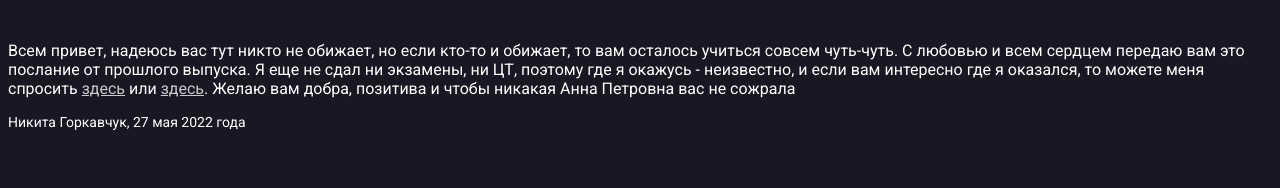
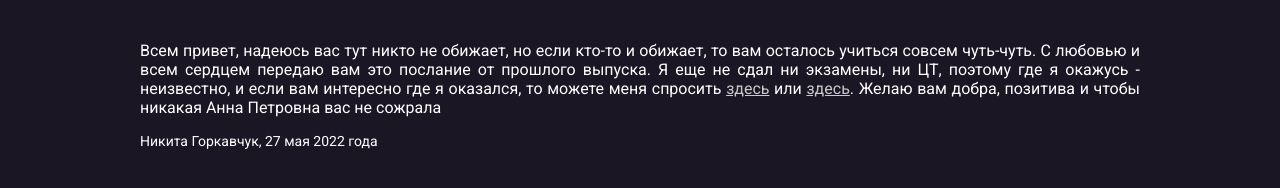
Before and after one commit to dudosina5/14feb, a plain HTML site: page school-end/index.html in a window 1280 px wide. Drawn offline with Linux system fonts and the light colour scheme.

Commit message:
Add files via upload

```diff
--- a/school-end/index.html
+++ b/school-end/index.html
@@ -15,7 +15,7 @@
     <div class="page">
         <div class="message">
             <p class="messsage__text">
-                Всем привет, надеюсь вас тут никто не обижает, но если кто-то и обижает, то вам осталось учиться совсем чуть-чуть. С любовью и всем сердцем передаю вам это послание от прошлого выпуска. Я еще не сдал ни экзамены, ни ЦТ, поэтому где я окажусь - неизвестно, и если вам интересно где я оказался, то можете меня спросить <a href="https://vk.com/nikita.gorckavchuk">здесь</a> или <a href="https://dudosina5.github.io/14feb/">здесь</a>. Желаю вам добра, позитива и чтобы никакая Анна Петровна вас не сожрала
+                Всем привет, надеюсь вас тут никто не обижает, но если кто-то и обижает, то вам осталось учиться совсем чуть-чуть. С любовью и всем сердцем передаю вам это послание от прошлого выпуска. Я еще не сдал ни экзамены, ни ЦТ, поэтому где я окажусь - неизвестно, и если вам интересно где я оказался, то можете меня спросить <a href="https://vk.com/nikita.gorckavchuk" target="_blank">здесь</a> или <a href="https://dudosina5.github.io/14feb/" target="_blank">здесь</a>. Желаю вам добра, позитива и чтобы никакая Анна Петровна вас не сожрала
             </p>
             <div class="message__author">
                 Никита Горкавчук, 27 мая 2022 года
--- a/school-end/style.css
+++ b/school-end/style.css
@@ -18,8 +18,18 @@ a {
     box-sizing: border-box;
 }
 
+.page {
+    max-width: 1000px;
+    width: 100%;
+    margin: 0 auto;
+}
+
 .message {
     padding: 25px 0;
+}
+
+.messsage__text {
+    text-align: justify;
 }
 
 .message__author {
```
